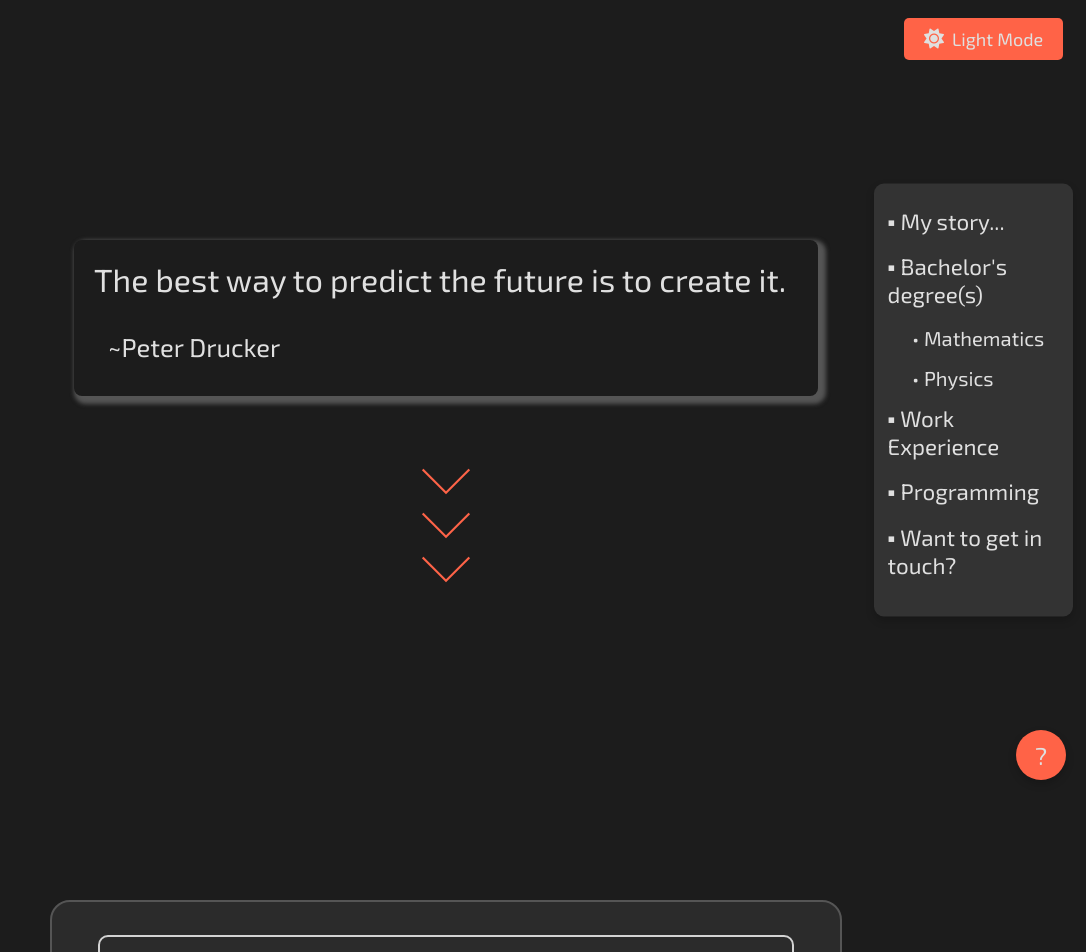
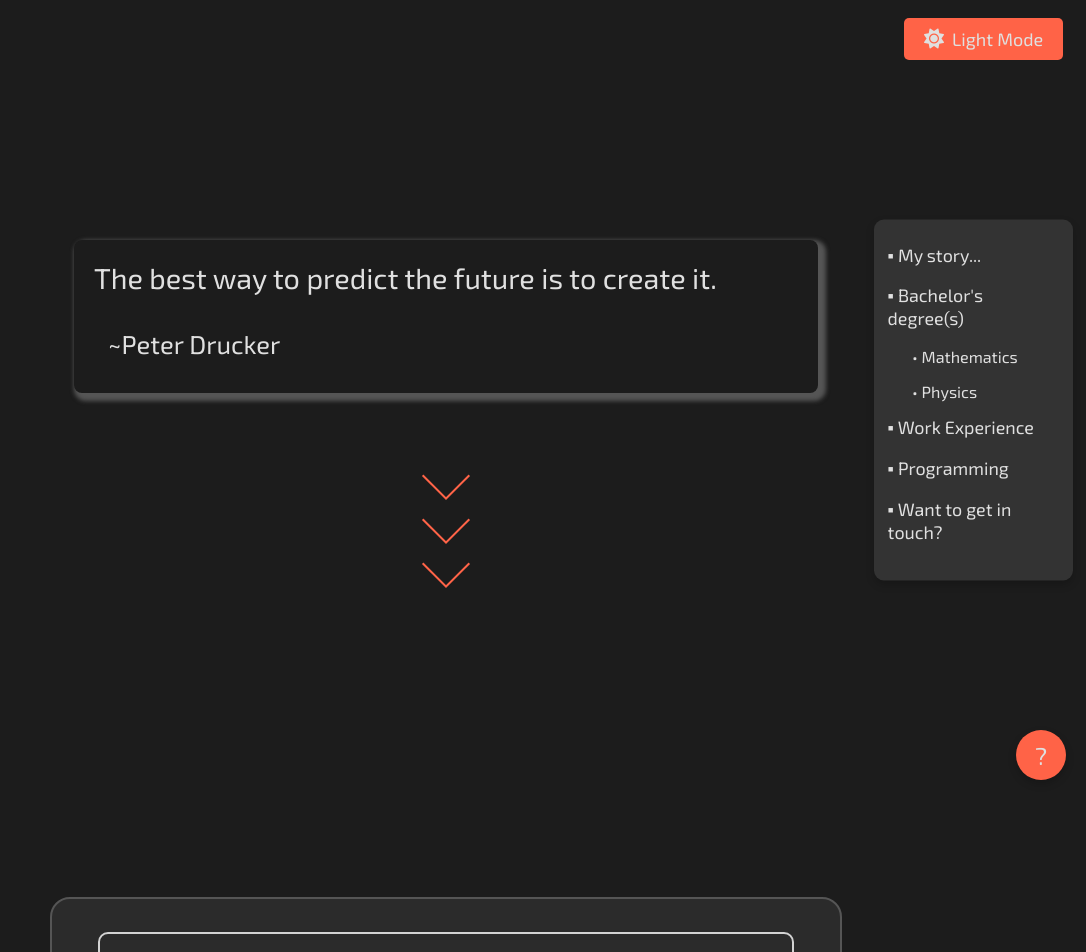
Before and after one commit to BurakKTopal/portfolio, a React (Create React App) app: page / in a window 1280 px wide. Shown: the top 952 px of the page, without its empty margins (194-1280 px from the left). Built offline with nearby package versions, Linux system fonts and the light colour scheme; a web font is replaced by a local one.

Commit message:
changes font size

```diff
--- a/src/data/notepadsHome.js
+++ b/src/data/notepadsHome.js
@@ -54,7 +54,6 @@ const textAboutMe =
             </p>
         </div>
         <p>
-                // Start of Selection
             I have introduced the concept of 'notepads' in this blog. This means that every story is written on a single notepad, and you can look at the backside
             of it by clicking on the arrows indicated at the bottom: <span style={{ color: 'var(--button-arrow-color)' }}>&#x25C0;</span> to go back and <span style={{ color: 'var(--button-arrow-color)' }}>&#x25B6;</span> to go forward. You will notice that these notepads have more than two sides &#x1F609;
         </p>
@@ -528,7 +527,6 @@ const mathAndPhysicsIntroContent = (
 // Programming
 const notepadsProgramming = new DoubleLinkedList();
 
-// Start of Selection
 const descriptionProgramming = <>
     <p>
         Programming has had many ups and downs for me. I started with C++ in 2019. Naively, I chose this difficult language as my introduction to programming, which led to only a basic understanding of its syntax. I used this knowledge for a small numerical analysis assignment, but C++'s complexity demotivated me, and I stopped coding for a long time after that project.
@@ -563,7 +561,6 @@ notepadsProgramming.addHead({
 
 
 
-// Start of Selection
 const particleSimulation = <>
     <p>
         This project is inspired by the diffusion limited aggregation process. I've taken the idea that you initialize particles, and let them randomly move until they collide.
--- a/src/pages/home/Home.css
+++ b/src/pages/home/Home.css
@@ -28,6 +28,10 @@
     /* Transition opacity over 0.5 seconds */
   }
 
+  .main-text {
+    font-size: var(--main-text-font-size);
+  }
+
   .visible {
     opacity: 1;
     /* Change opacity to 1 (fully opaque) when .visible class is applied */
--- a/src/pages/home/Home.js
+++ b/src/pages/home/Home.js
@@ -91,7 +91,7 @@ function Home() {
       <title>Home</title>
       <Heading setQuoteFinished={setQuoteFinished} setQuoteWithAuthorFinished={setQuoteWithAuthorFinished} />
 
-      <body className={`fade-in ${isVisible ? 'visible' : ''}`}>
+      <body className={`main-text fade-in ${isVisible ? 'visible' : ''}`}>
         <div className={`fade-in-after-quote ${quoteFinished ? 'after-quote-visible' : ''}`}>
           {isMobileDevice ? <DropdownMenu notepads={currentNotepadsSimplified} /> : <Navbar notepads={currentNotepads} />}
           <ScrollDownButton />
--- a/src/styles/rootlayout.css
+++ b/src/styles/rootlayout.css
@@ -1,15 +1,16 @@
 @import url('https://fonts.googleapis.com/css2?family=Beiruti:wght@200..900&family=Exo+2:ital,wght@0,100..900;1,100..900&family=Parkinsans:wght@300..800&display=swap');
 
-/* styles.css
+/*
 :root {
     --notepad-font-family: 'Exo 2', 'Proxima Nova', sans-serif;
     --root-font-family: 'Exo 2', 'Proxima Nova', sans-serif;
-    --line-height: 1.5
+    --line-height: 1.5 */
+
+/* font-size: 0.8em;
 } */
 
 /* Light Theme */
 .light-theme {
-
     --notepad-title-color: #563727;
     --contact-form-background-color: #f0f0f0;
     --contact-form-field-background-color: #e0e0e0;
@@ -98,9 +99,9 @@
     --width-notepad-content-style: 90%;
     --width-plot-grades-container: 90%;
     --Heading-margin-bottom: 5vh;
-    --Heading-quote-font-size: 2em;
+    --Heading-quote-font-size: 1.8em;
     --Heading-author-font-size: 1.6em;
-    --button-container-after-margin-left-or-right: 60%;
+    --button-container-after-margin-left-or-right: 40%;
     --Heading-scroll-down-button-margin-bottom: 20vh;
     --theme-switcher-right: 1%;
     --notepad-title-margin-top-and-bottom: 3%;
@@ -108,6 +109,7 @@
     --translate-button-right: 20%;
     --translate-button-left: -20%;
     --width-image-company: 40%;
+    --main-text-font-size: 0.8em;
 }
 
 
@@ -134,6 +136,8 @@
     --translate-button-left: -70%;
     --translate-button-right: 70%;
     --width-image-company: 50%;
+    --main-text-font-size: 1em;
+
 }
 
 body {
```
